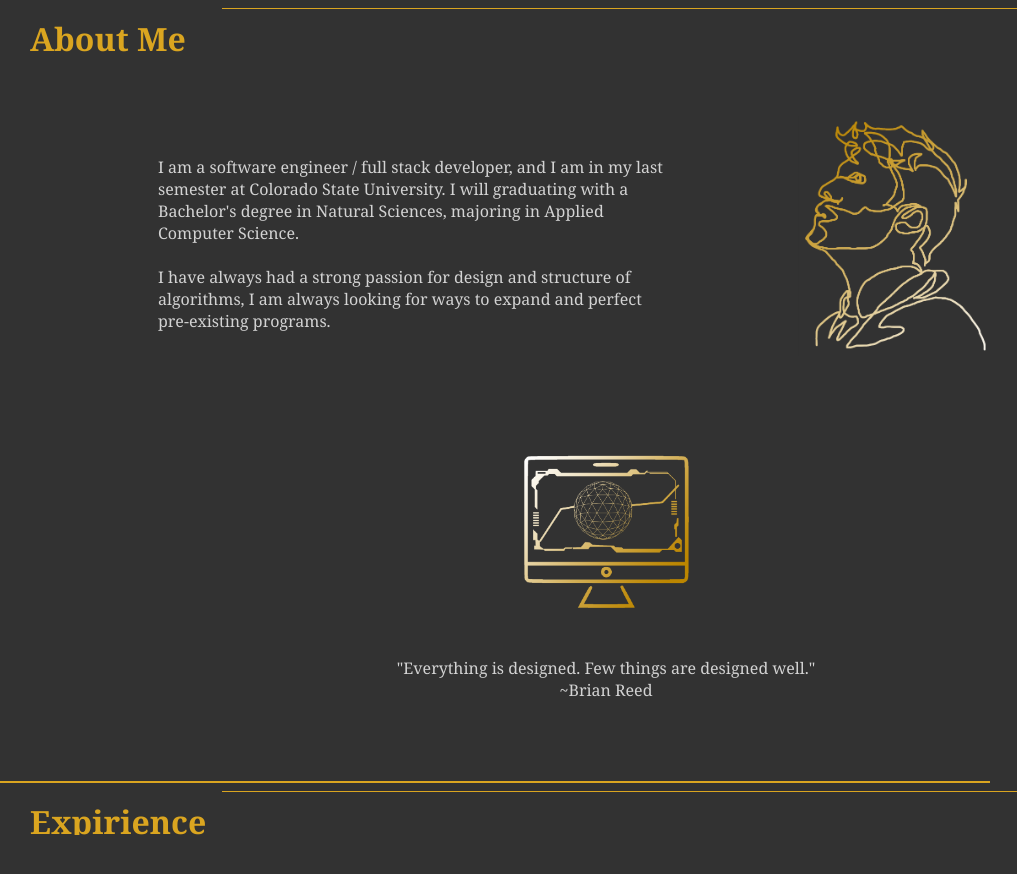
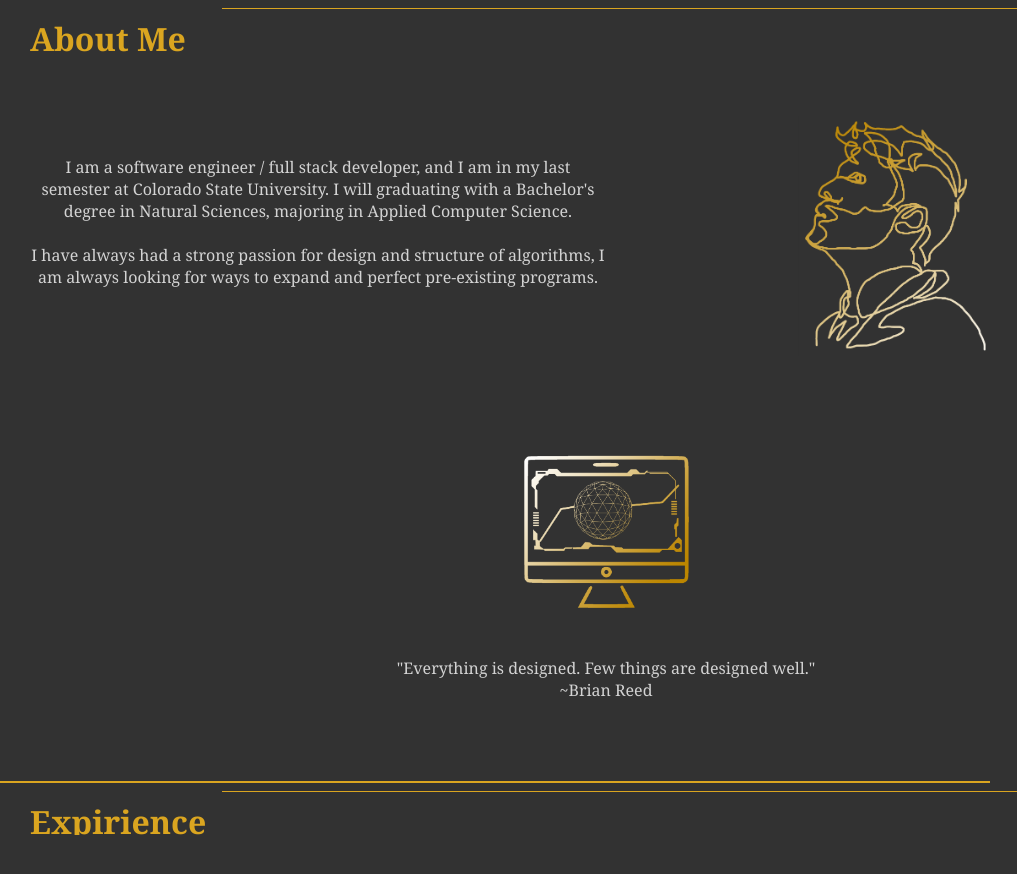
Before and after one commit to jstrande99/jstrande-react, a React (Create React App) app: page / in a window 1280 px wide. Shown: the part 802-1676 px from the top of the page, without its empty margins (34-1051 px from the left). Built offline with nearby package versions, Linux system fonts and the light colour scheme; some icons are missing.

Commit message:
updat to merge main

```diff
--- a/src/Pages/Style/About.css
+++ b/src/Pages/Style/About.css
@@ -6,10 +6,11 @@
 }
 .paraDiv{
     width: 50vw;
-    margin-left: 10vw;
+    margin-left: 0vw;
 }
 .para{
     margin-top: 5vh;
+    text-align: center;
 }
 .imgContainer{
     width: 50vw;
```
